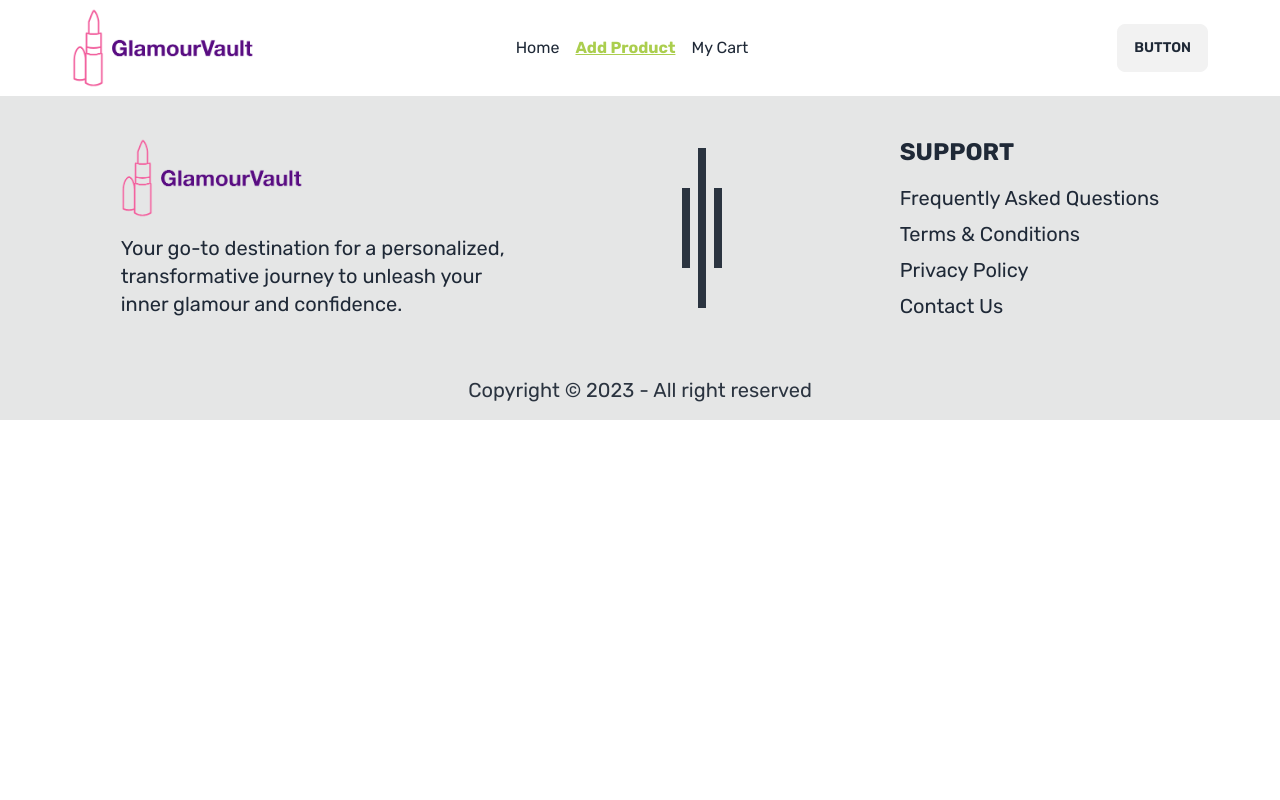
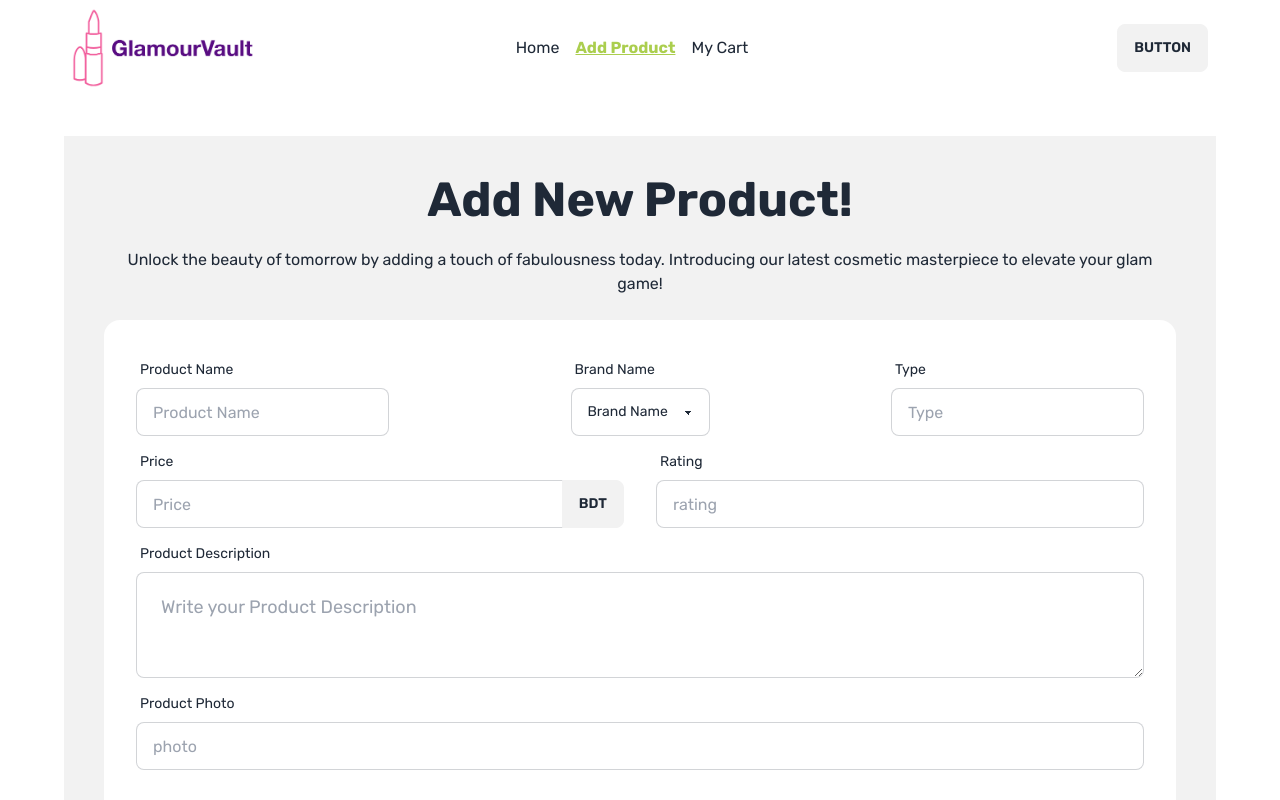
Before and after one commit to ShirinRia/GlamourValute---E-commerce-Website-Client-Side, a React (Vite) app: page /addProduct in a window 1280 px wide. Shown: the top 800 px of the page. Built offline with nearby package versions, Linux system fonts and the light colour scheme.

Commit message:
add product page designed

```diff
--- a/src/Components/AddProduct/AddProduct.jsx
+++ b/src/Components/AddProduct/AddProduct.jsx
@@ -1,9 +1,107 @@
 
 
 const AddProduct = () => {
+    const handleaddproduct = e => {
+        e.preventDefault();
+        const form = e.target;
+        console.log(form.select.value)
+    }
     return (
         <div>
 
+            <div className="min-h-screen bg-base-200 my-10 max-w-6xl mx-auto px-10 py-10">
+                <div className="text-center ">
+                    <h1 className="text-5xl font-bold">Add New Product!</h1>
+                    <p className="py-6">Unlock the beauty of tomorrow by adding a touch of fabulousness today. Introducing our latest cosmetic masterpiece to elevate your glam game!</p>
+                </div>
+                <div className="text-center ">
+
+                    <div className="card  w-full   bg-base-100">
+                        <form className="card-body" onSubmit={handleaddproduct}>
+                            <div className="flex justify-between">
+
+
+                                <div className="form-control">
+                                    <label className="label">
+                                        <span className="label-text">Product Name</span>
+                                    </label>
+                                    <input type="text" placeholder="Product Name" name="pro_name" className="input input-bordered" required />
+                                </div>
+                                <div className="form-control">
+                                    <label className="label">
+                                        <span className="label-text">Brand Name</span>
+                                    </label>
+                                    {/* <input type="text" name="pro_name" placeholder="Product Name" className="input input-bordered" required /> */}
+                                    <select className="select select-bordered" name="brand" required>
+                                        <option disabled selected>Brand Name</option>
+                                        <option value="L'Oréal">L'Oréal</option>
+                                        <option value="Chanel">Chanel</option>
+                                        <option value="Dior">Dior</option>
+                                        <option value="Revlon">Revlon</option>
+                                        <option value="Avon">Avon</option>
+                                        <option value="Coty">Coty</option>
+                                    </select>
+                                </div>
+
+                                <div className="form-control">
+                                    <label className="label">
+                                        <span className="label-text">Type</span>
+                                    </label>
+                                    <input type="text" name="pro_type" placeholder="Type" className="input input-bordered" required />
+                                </div>
+                            </div>
+                            {/* second row: bdt, rating */}
+                            <div className="flex justify-between gap-8">
+                                <div className="w-1/2">
+                                    <label className="label">
+                                        <span className="label-text">Price</span>
+                                    </label>
+                                    <div className="join w-full ">
+
+                                        <div className=" w-full">
+                                            <div>
+                                                <input className="input input-bordered join-item w-full" name="price" placeholder="Price" />
+                                            </div>
+                                        </div>
+
+                                        <div >
+
+                                            <span className="btn join-item w-full">BDT</span>
+                                        </div>
+                                    </div>
+                                </div>
+
+
+                                <div className="form-control w-1/2">
+                                    <label className="label">
+                                        <span className="label-text">Rating</span>
+                                    </label>
+                                    <input type="text" placeholder="rating" className="input input-bordered" required />
+
+                                </div>
+                            </div>
+                            <div className="form-control w-full">
+                                <label className="label">
+                                    <span className="label-text">Product Description</span>
+                                </label>
+                                <textarea name="description" placeholder="Write your Product Description" className="textarea textarea-bordered textarea-lg w-full " ></textarea>
+
+                            </div>
+                            {/* photo */}
+                            <div className="form-control w-full">
+                                <label className="label">
+                                    <span className="label-text">Product Photo</span>
+                                </label>
+                                <input type="url" placeholder="photo" name="photo" className="input input-bordered" />
+
+                            </div>
+                            <div className="form-control mt-6">
+                                <button className="btn text-white text-xl" style={{backgroundImage: 'linear-gradient(to right, #f9a8d4, #e879f9)'}}>Add Your Product</button>
+                            </div>
+                        </form>
+                    </div>
+                </div>
+            </div>
         </div>
     );
 };
```
